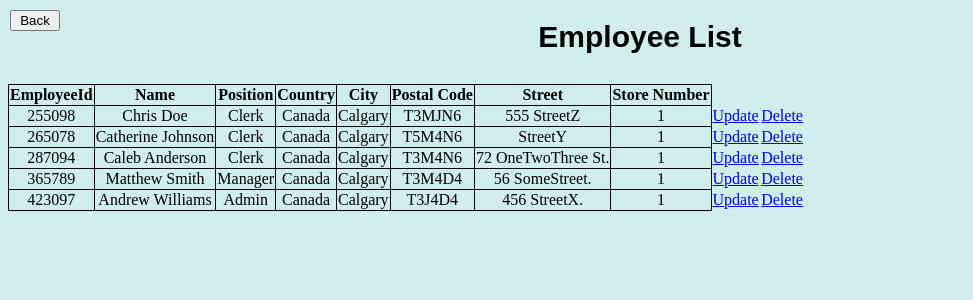
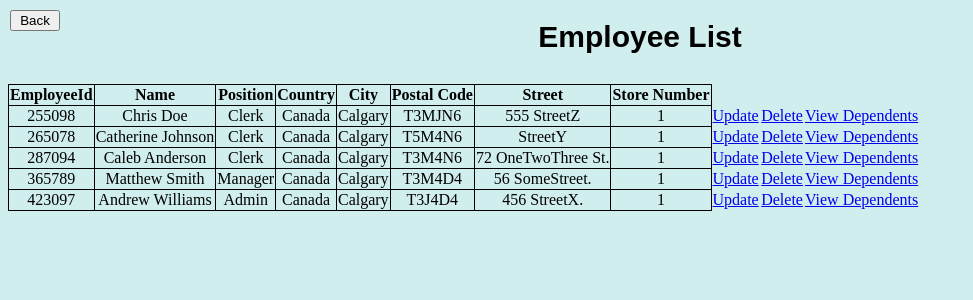
Before and after one commit to simran2684/Inventory-System-Tracker, a PHP site: page /employeeList.php in a window 1280 px wide. Shown: the top 300 px of the page, without its empty margins (0-973 px from the left). Run offline with PHP 8.4, Linux system fonts and the light colour scheme; data comes from the database, SQL or seed files in the repository.

Commit message:
Update employeeList.php

```diff
--- a/website/employeeList.php
+++ b/website/employeeList.php
@@ -71,6 +71,12 @@
                <!-- <button class="btns2" onclick="window.location.href = 'employeeDelete.php?employeeId='<?php echo['employeeId']?>">Delete</button> -->
             </div>
           </td>
+           <td>
+           <div>
+              <a href="dependentsList.php?employeeId=<?php echo $row["employeeId"];?>">View Dependents</a>
+               <!-- <button class="btns2" onclick="window.location.href = 'employeeDelete.php?employeeId='<?php echo['employeeId']?>">Delete</button> -->
+            </div>
+          </td>
         </tr>
         <?php } ?>
       </tbody>
```
